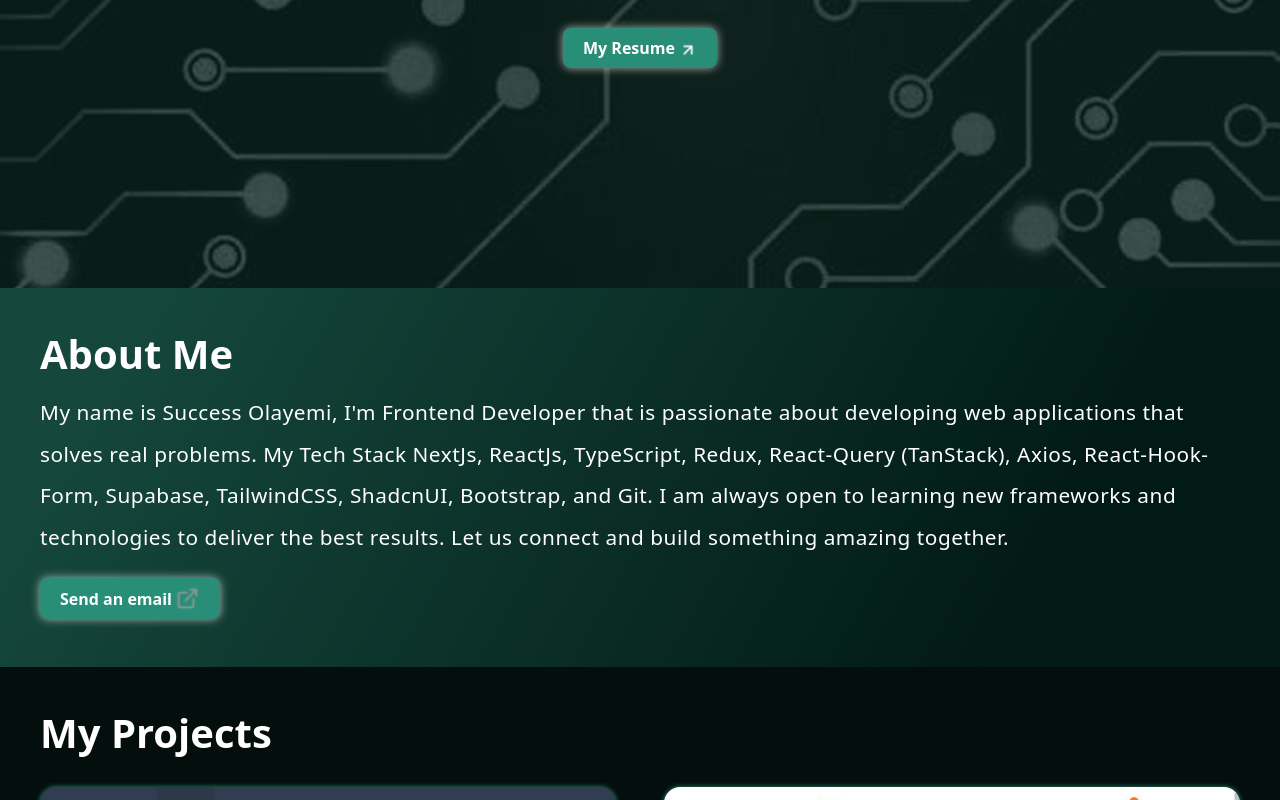
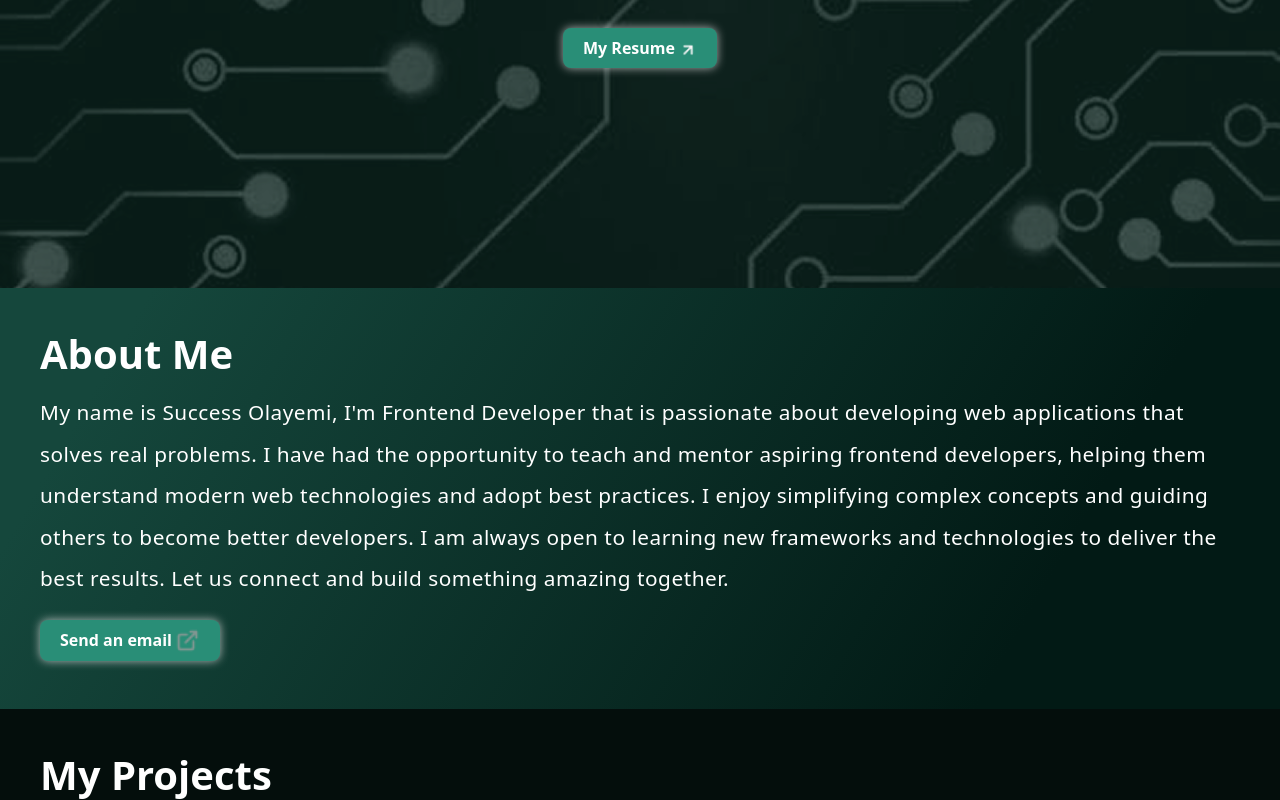
Before and after one commit to Error-at-night/My-Portfolio, a React (Vite) app: page / in a window 1280 px wide. Shown: the part 432-1232 px from the top of the page. Built offline with nearby package versions, Linux system fonts and the light colour scheme.

Commit message:
edited the about me section2

```diff
--- a/src/components/AboutMe.jsx
+++ b/src/components/AboutMe.jsx
@@ -7,10 +7,11 @@ function AboutMe() {
       <div className="mx-auto max-w-[1200px] mt-6">
         <h1 className="text-[#FFFFFF] font-extrabold text-[1.9rem] sm:text-[2rem] md:text-[2.5rem]">About Me</h1>
         <p className="text-white text-[1.3rem] mt-2 md:tracking-wide leading-loose">My name is Success Olayemi, I'm Frontend
-          Developer that is passionate about developing web applications that solves real problems. My Tech Stack NextJs, ReactJs,
-          TypeScript, Redux, React-Query (TanStack), Axios, React-Hook-Form, Supabase, TailwindCSS, ShadcnUI, Bootstrap, and Git.
-          I am always open to learning new frameworks and technologies to deliver the best results. Let us connect and
-          build something amazing together.
+          Developer that is passionate about developing web applications that solves real problems. I have had the
+          opportunity to teach and mentor aspiring frontend developers, helping them understand modern web technologies and adopt
+          best practices. I enjoy simplifying complex concepts and guiding others to become better developers. I am always open
+          to learning new frameworks and technologies to deliver the best results. Let us connect and build something amazing
+          together.
         </p>
         <div className="mt-5 max-w-[180px]">
           <Link to="mailto: olayemisuccess7@gmail.com" className="flex items-center justify-between px-5 pt-2 pb-2 bg-[#298E77]
```
